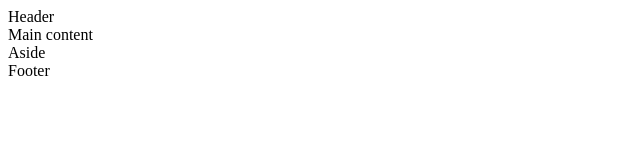
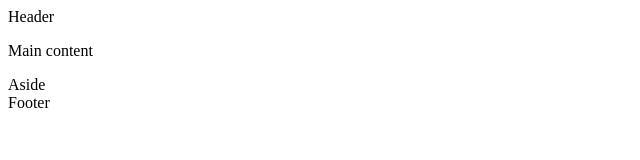
Before and after one commit to chaher13/holbertonschool-web_front_end, a plain HTML site: page html_advanced/article.html in a window 1280 px wide. Shown: the whole page, without its empty margins (0-640 px from the left). Drawn offline with Linux system fonts and the light colour scheme.

Commit message:
Add: an article file by adding from HTML page, a new text inside the title tag and a new tag aside inside the main tag

```diff
--- a/html_advanced/article.html
+++ b/html_advanced/article.html
@@ -14,7 +14,7 @@
     </header>
 
     <main>
-      Main content
+     <p>Main content</p>
       <aside>
 	Aside
       </aside>
```
